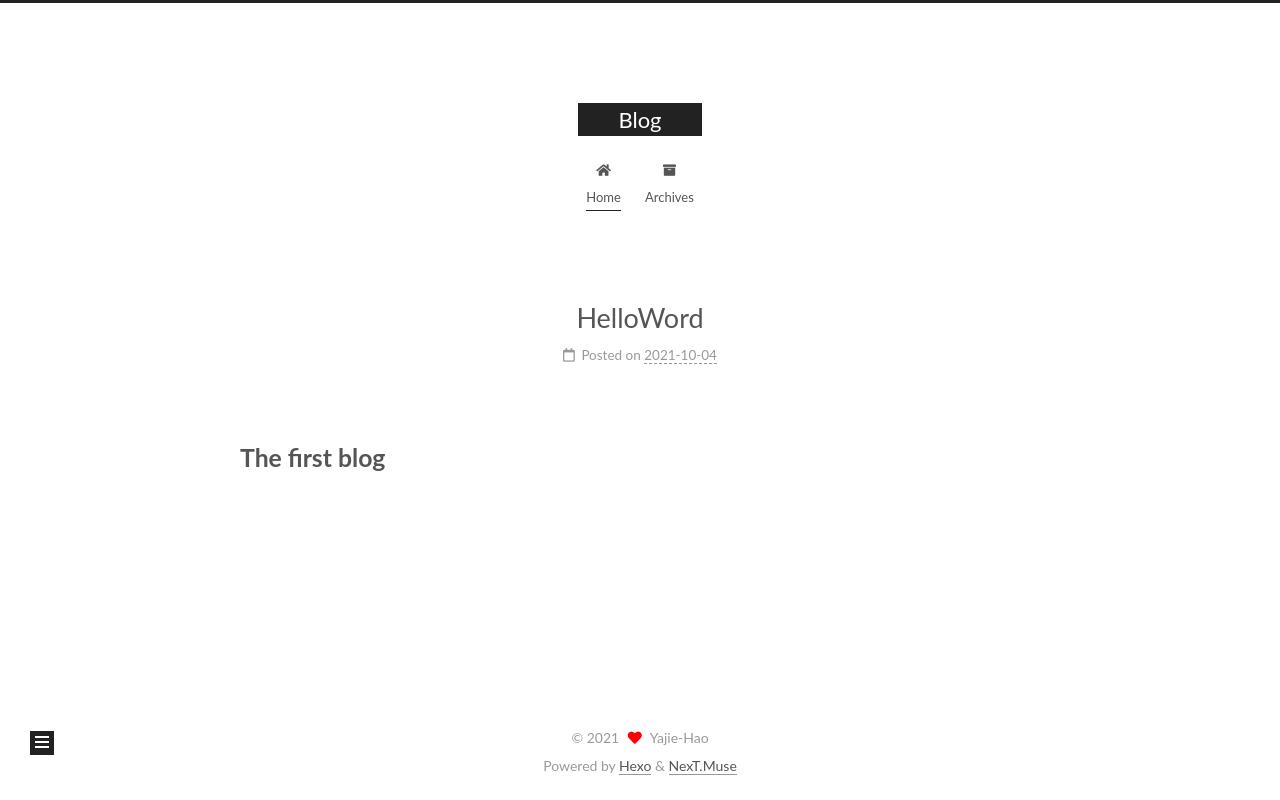
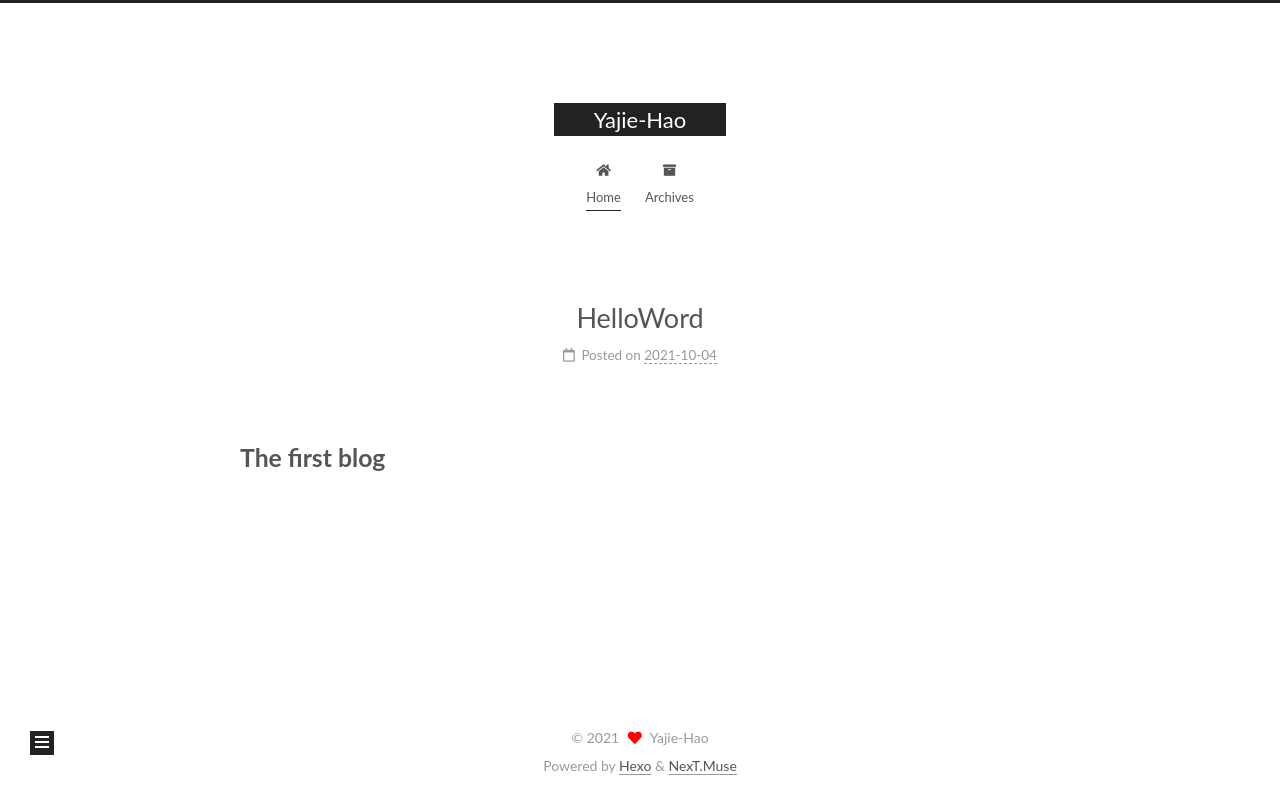
Before and after one commit to Yajie-Hao/Yajie-Hao.github.io, a plain HTML site: page index.html in a window 1280 px wide. Drawn offline with Linux system fonts and the light colour scheme.

Commit message:
Site updated: 2021-10-04 18:29:06

```diff
--- a/index.html
+++ b/index.html
@@ -21,9 +21,9 @@
   </script>
 
   <meta property="og:type" content="website">
-<meta property="og:title" content="Blog">
+<meta property="og:title" content="Yajie-Hao">
 <meta property="og:url" content="http://example.com/index.html">
-<meta property="og:site_name" content="Blog">
+<meta property="og:site_name" content="Yajie-Hao">
 <meta property="og:locale" content="en_US">
 <meta property="article:author" content="Yajie-Hao">
 <meta name="twitter:card" content="summary">
@@ -41,7 +41,7 @@
   };
 </script>
 
-  <title>Blog</title>
+  <title>Yajie-Hao</title>
 
 
 
@@ -92,7 +92,7 @@
 
     <a href="/" class="brand" rel="start">
       <span class="logo-line-before"><i></i></span>
-      <h1 class="site-title">Blog</h1>
+      <h1 class="site-title">Yajie-Hao</h1>
       <span class="logo-line-after"><i></i></span>
     </a>
   </div>
@@ -154,7 +154,7 @@
     </span>
 
     <span hidden itemprop="publisher" itemscope itemtype="http://schema.org/Organization">
-      <meta itemprop="name" content="Blog">
+      <meta itemprop="name" content="Yajie-Hao">
     </span>
       <header class="post-header">
         <h2 class="post-title" itemprop="name headline">
```
Also changed, not shown: 2021/10/04/HelloWord/index.html (+4 -4 lines), archives/2021/10/index.html (+4 -4 lines), archives/2021/index.html (+4 -4 lines), archives/index.html (+4 -4 lines), tags/test/index.html (+4 -4 lines).
